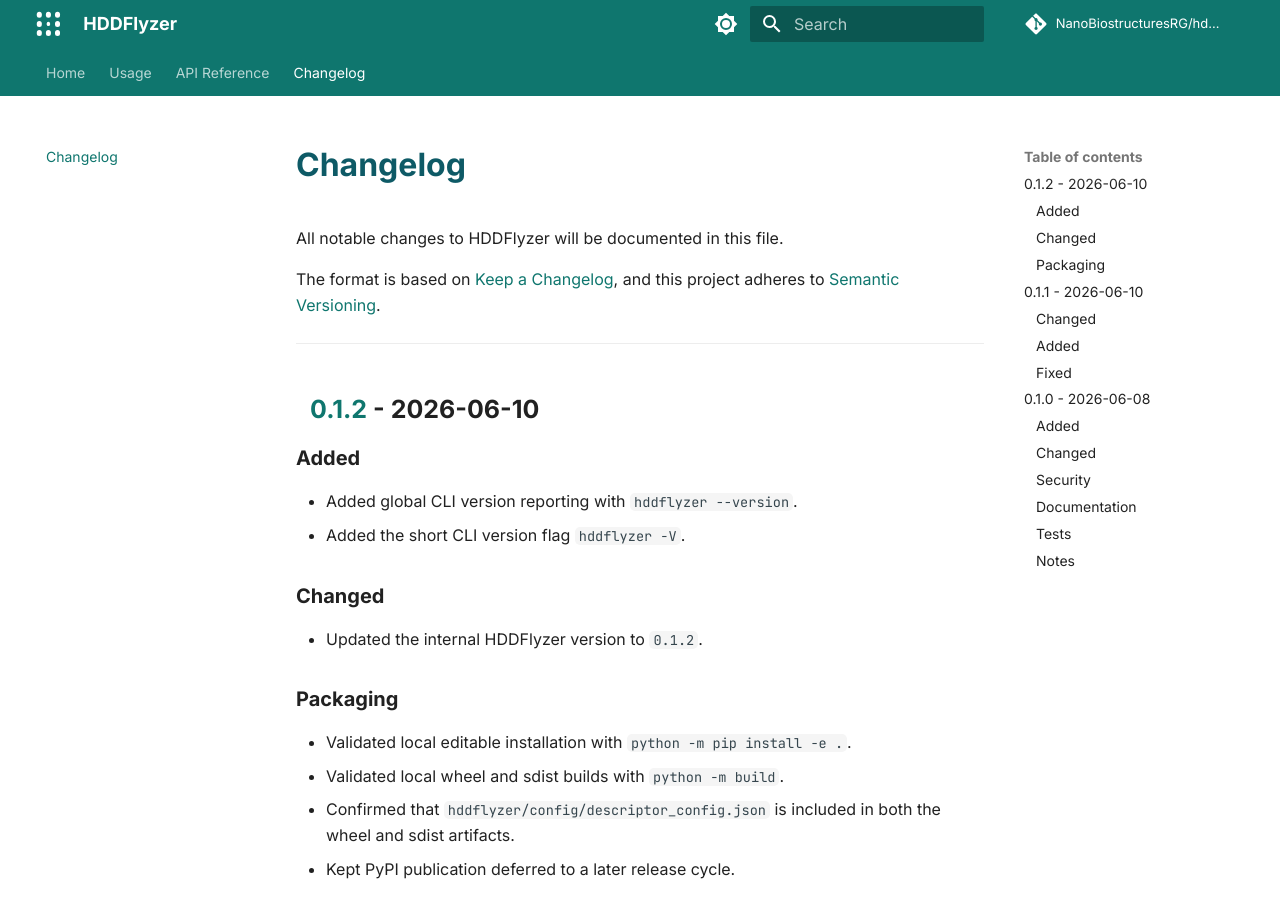
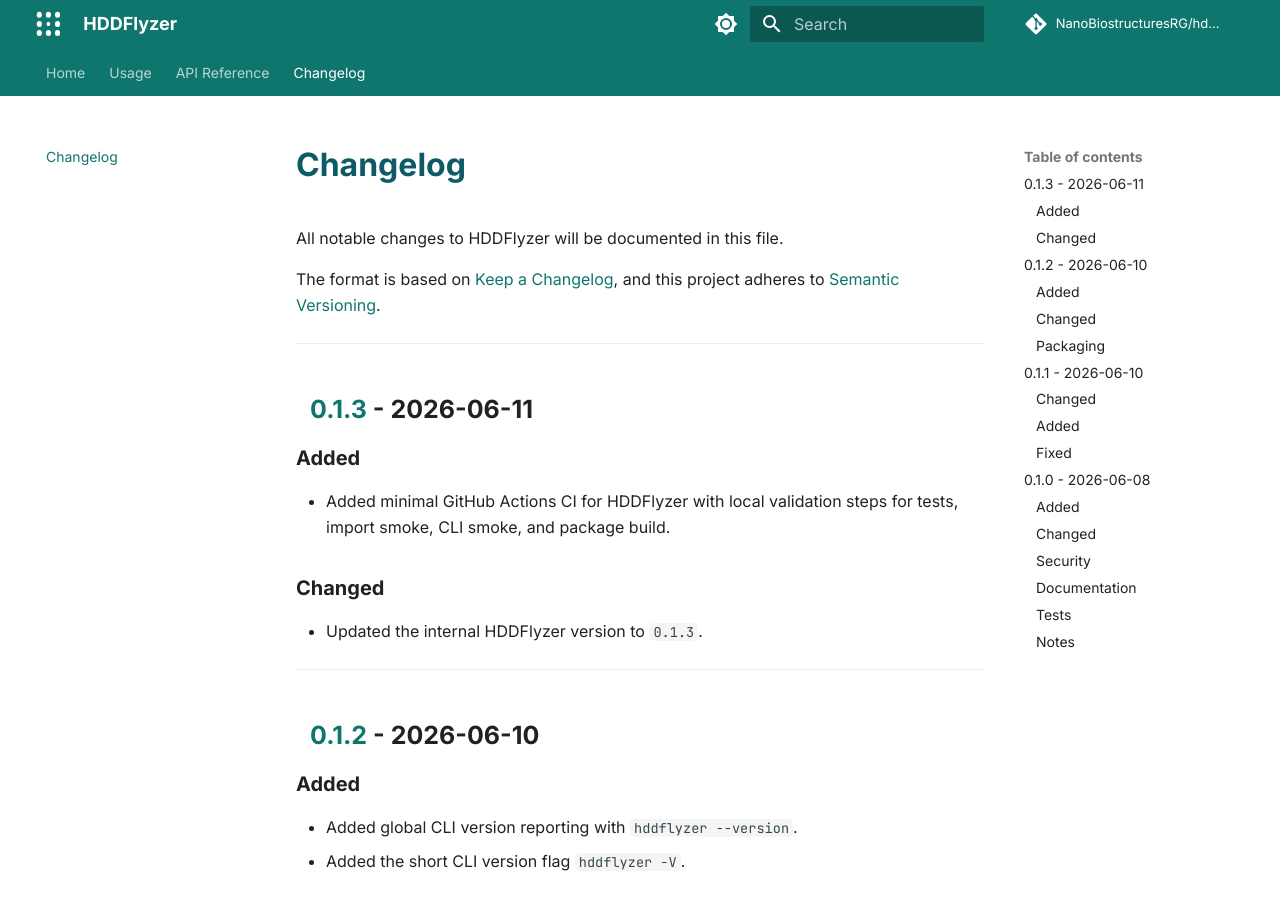
Before and after one commit to NanoBiostructuresRG/hddflyzer, an MkDocs documentation site: the page built from docs/changelog.md, in a window 1280 px wide and 900 px high. Built offline with MkDocs 1.6.1 and Material for MkDocs 9.7.7, drawn with Linux system fonts in a browser that asks for light colours; comment, search, counter and statistics services are not loaded.

```diff
--- a/CHANGELOG.md
+++ b/CHANGELOG.md
@@ -4,6 +4,19 @@ All notable changes to HDDFlyzer will be documented in this file.
 
 The format is based on [Keep a Changelog](https://keepachangelog.com/en/1.1.0/),
 and this project adheres to [Semantic Versioning](https://semver.org/spec/v2.0.0.html).
+
+---
+
+## [0.1.3] - 2026-06-11
+
+### Added
+
+- Added minimal GitHub Actions CI for HDDFlyzer with local validation steps for
+  tests, import smoke, CLI smoke, and package build.
+
+### Changed
+
+- Updated the internal HDDFlyzer version to `0.1.3`.
 
 ---
 
@@ -186,6 +199,7 @@ and this project adheres to [Semantic Versioning](https://semver.org/spec/v2.0.0
 
 ---
 
+[0.1.3]: https://github.com/NanoBiostructuresRG/hddflyzer/compare/v0.1.2...v0.1.3
 [0.1.2]: https://github.com/NanoBiostructuresRG/hddflyzer/compare/v0.1.1...v0.1.2
 [0.1.1]: https://github.com/NanoBiostructuresRG/hddflyzer/compare/v0.1.0...v0.1.1
 [0.1.0]: https://github.com/NanoBiostructuresRG/hddflyzer/releases/tag/v0.1.0
--- a/hddflyzer/version.py
+++ b/hddflyzer/version.py
@@ -1,3 +1,3 @@
 # SPDX-License-Identifier: LGPL-3.0-or-later
 
-__version__ = "0.1.2"
+__version__ = "0.1.3"
```
Also changed, not shown: ROADMAP.md (+11 -8 lines), 1 other file.
